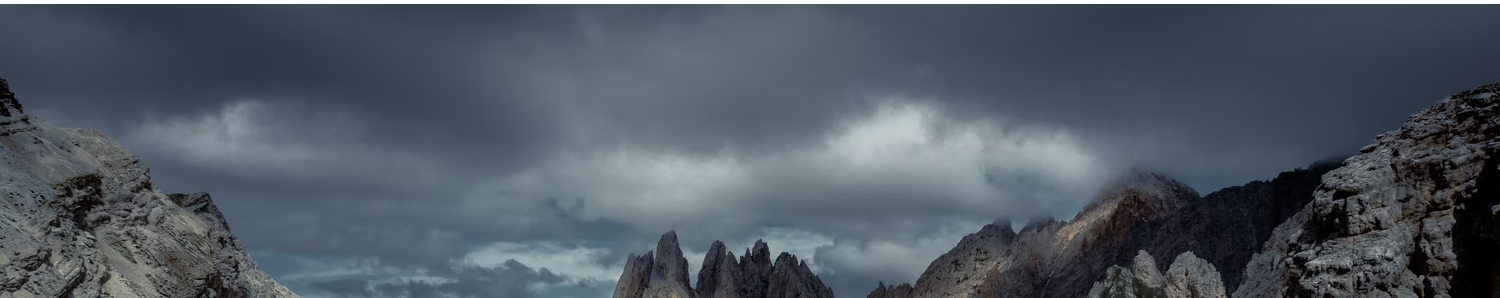
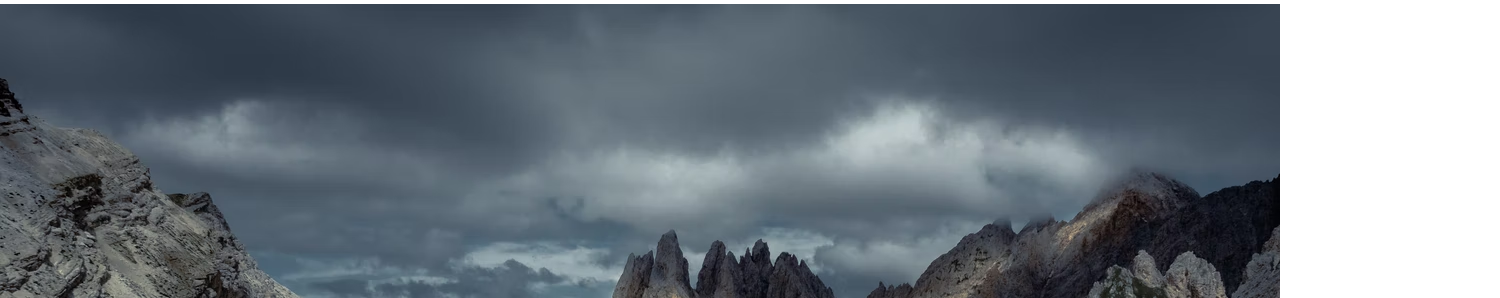
Before and after one commit to Sivagajan/Projekt_Alps, a plain HTML site: page index.html in a window 1280 px wide. Shown: the part 68-366 px from the top of the page, 1500 px wide, since content can reach past the window. Drawn offline with Linux system fonts and the light colour scheme.

Commit message:
body width in body max-width geändert

```diff
--- a/assets/css/style.css
+++ b/assets/css/style.css
@@ -10,7 +10,7 @@
 }
 
 body{
-    width: 1500px;;
+    max-width: 1500px;;
     margin: auto;
 }
 /* --------------------------------------header styles----------------------------------- */
```
